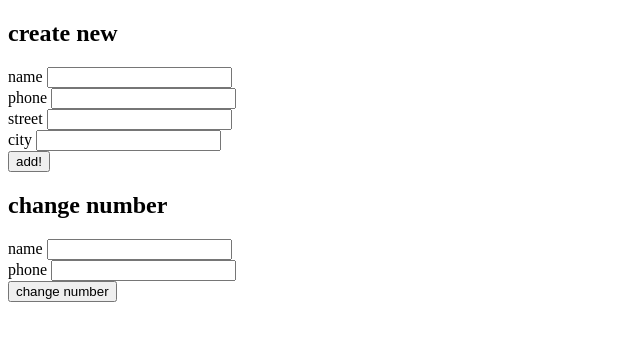
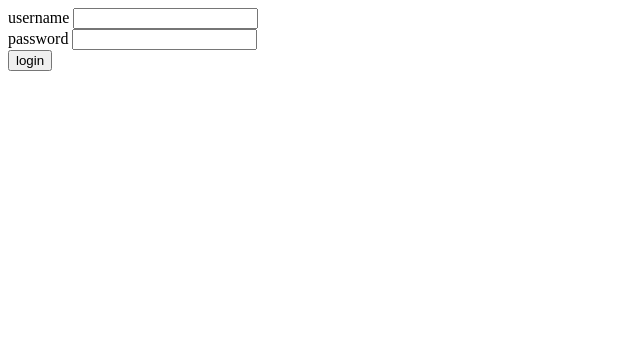
Before and after one commit to RichardVerbraak/-RichardVerbraak-Fullstack-open-graphql-react-p8, a React (Create React App) app in the folder client/: page / in a window 1280 px wide. Shown: the top 340 px of the page, without its empty margins (0-640 px from the left). Built offline with nearby package versions, Linux system fonts and the light colour scheme.

Commit message:
Added login form and fixed bug in the backend server.js file

```diff
--- a/client/src/App.js
+++ b/client/src/App.js
@@ -6,10 +6,12 @@ import Persons from './components/Persons'
 import CreatePersonForm from './components/CreatePersonForm'
 import Message from './components/Message'
 import PhoneForm from './components/PhoneForm'
+import LoginForm from './components/LoginForm'
 
 // Could add option to poll(re-fetch) every 2 seconds so the state would update after adding users, con is pointless web traffic
 const App = () => {
 	const [message, setMessage] = useState(null)
+	const [token, setToken] = useState(null)
 
 	const { loading, data } = useQuery(ALL_PERSONS)
 
@@ -22,11 +24,17 @@ const App = () => {
 
 	return (
 		<div>
-			{message && <Message message={message} />}
-			{loading && <h3>Loading...</h3>}
-			{data && <Persons persons={data.allPersons} />}
-			<CreatePersonForm setError={setError} />
-			<PhoneForm setError={setError} />
+			{!token ? (
+				<LoginForm setMessage={setMessage} setToken={setToken} />
+			) : (
+				<div>
+					{message && <Message message={message} />}
+					{loading && <h3>Loading...</h3>}
+					{data && <Persons persons={data.allPersons} />}
+					<CreatePersonForm setError={setError} />
+					<PhoneForm setError={setError} />
+				</div>
+			)}
 		</div>
 	)
 }
--- /dev/null
+++ b/client/src/components/LoginForm.js
@@ -0,0 +1,54 @@
+import React, { useState, useEffect } from 'react'
+import { useMutation } from '@apollo/client'
+import { LOGIN } from '../queries'
+
+const LoginForm = ({ setMessage, setToken }) => {
+	const [username, setUsername] = useState('')
+	const [password, setPassword] = useState('')
+
+	const [login, result] = useMutation(LOGIN, {
+		onError: (error) => {
+			setMessage(error.graphQLErrors[0].message)
+		},
+	})
+
+	useEffect(() => {
+		if (result.data) {
+			const token = result.data.login.value
+			setToken(token)
+			localStorage.setItem('phonenumbers-user-token', token)
+		}
+		// eslint-disable-next-line
+	}, [result.data])
+
+	const submit = async (event) => {
+		event.preventDefault()
+
+		login({ variables: { username, password } })
+	}
+
+	return (
+		<div>
+			<form onSubmit={submit}>
+				<div>
+					username{' '}
+					<input
+						value={username}
+						onChange={({ target }) => setUsername(target.value)}
+					/>
+				</div>
+				<div>
+					password{' '}
+					<input
+						type='password'
+						value={password}
+						onChange={({ target }) => setPassword(target.value)}
+					/>
+				</div>
+				<button type='submit'>login</button>
+			</form>
+		</div>
+	)
+}
+
+export default LoginForm
--- a/client/src/queries.js
+++ b/client/src/queries.js
@@ -57,4 +57,12 @@ const EDIT_NUMBER = gql`
 	}
 `
 
-export { ALL_PERSONS, FIND_PERSON, CREATE_PERSON, EDIT_NUMBER }
+const LOGIN = gql`
+	mutation login($username: String!, $password: String!) {
+		login(username: $username, password: $password) {
+			value
+		}
+	}
+`
+
+export { ALL_PERSONS, FIND_PERSON, CREATE_PERSON, EDIT_NUMBER, LOGIN }
```
Also changed, not shown: 1 other file (tests, documents, lock files or other folders).
